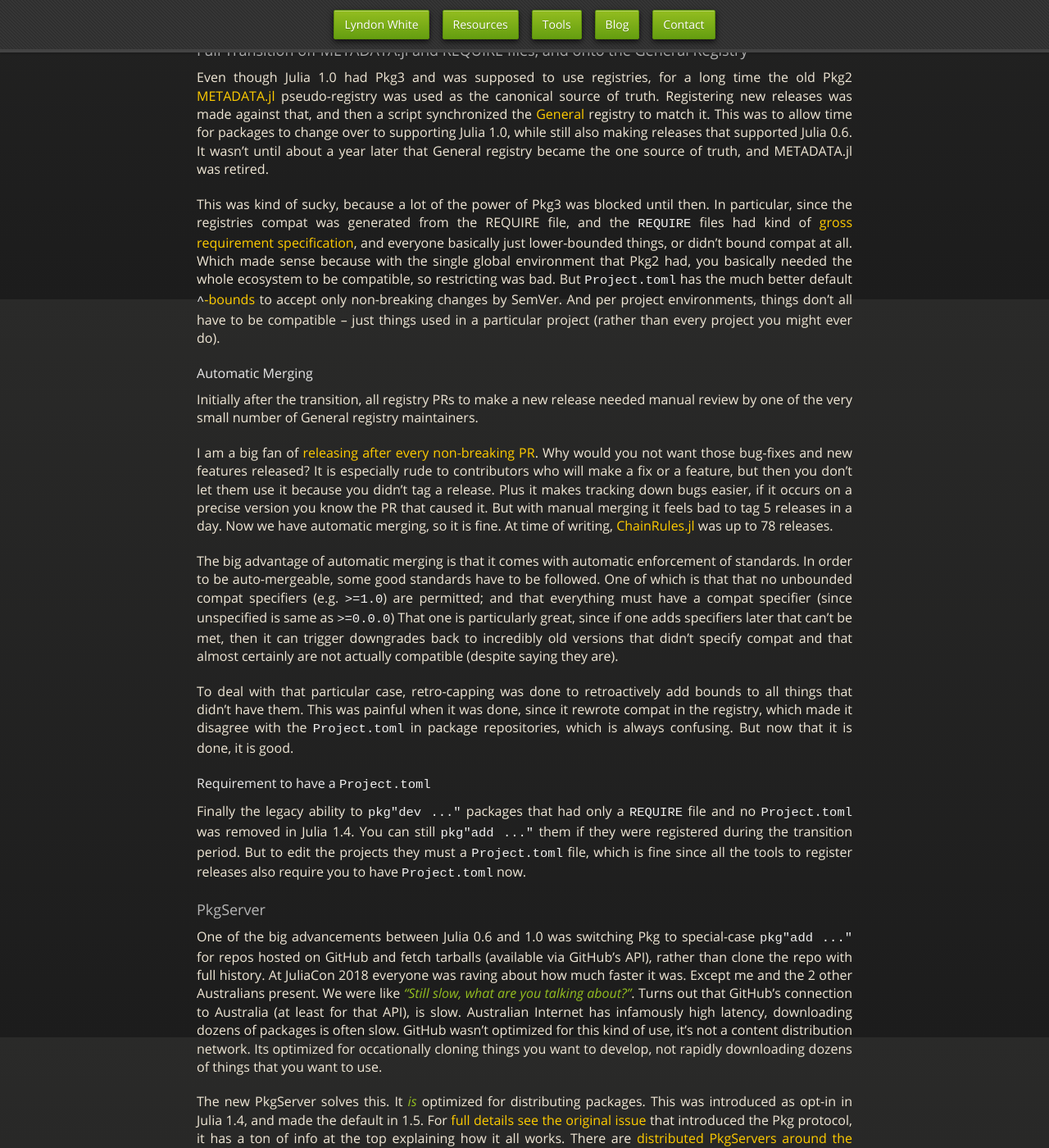
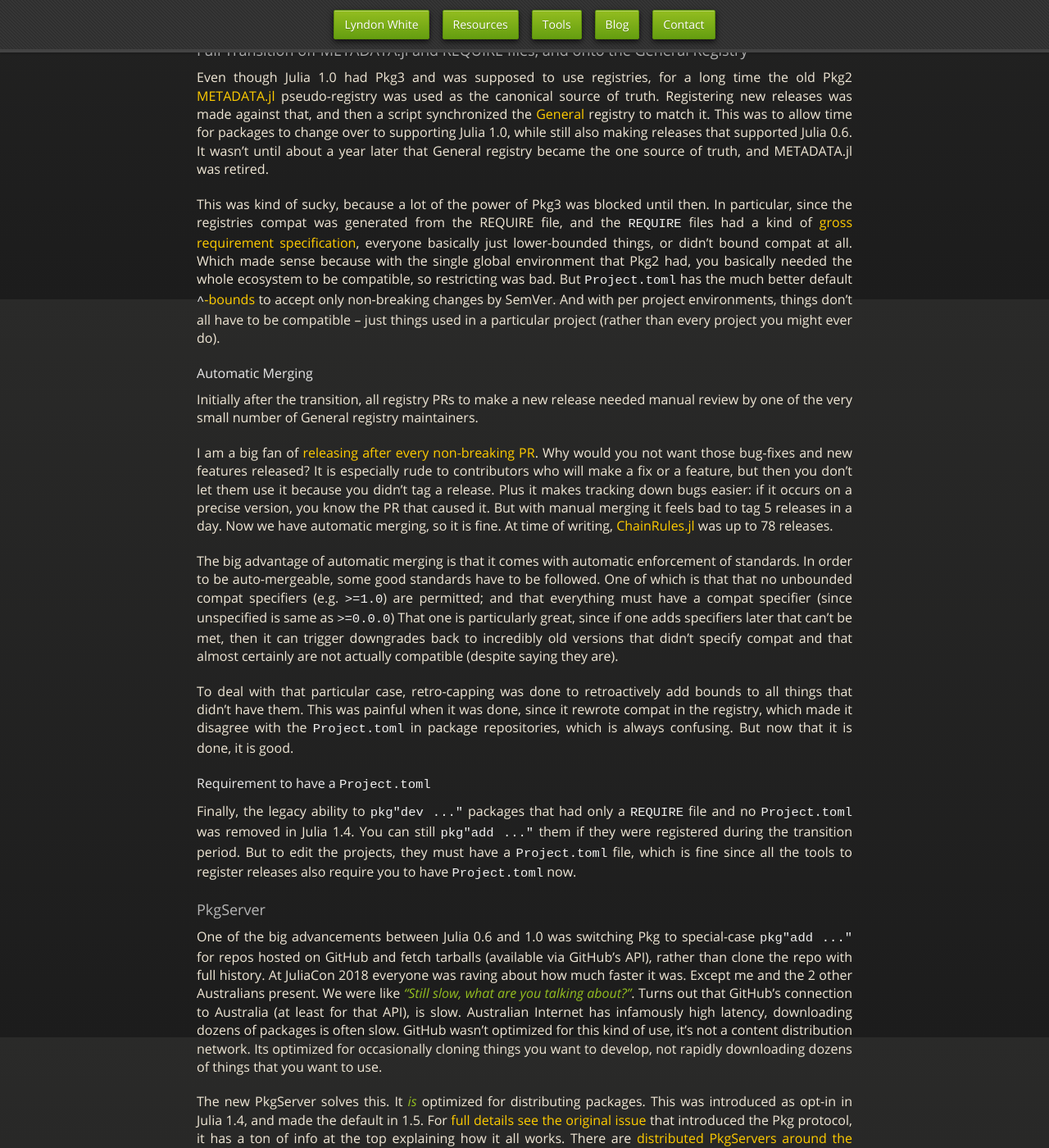
Before and after one commit to oxinabox/oxinabox.github.io, a Jekyll site: the page built from _posts/2021-03-14-Julia-1.6-what-has-changed-since-1.0.md, in a window 1280 px wide and 1400 px high, scrolled down 12235 px. Shown: the whole window at 82% size. Built offline with Jekyll 4.4.1, drawn with Linux system fonts in a browser that asks for light colours; nearby versions of some CDN libraries; some web fonts are replaced; some of the changed text lies outside the part shown.

Commit message:
Apply suggestions from code review
Co-authored-by: Nils <nils@gudat.uk>

```diff
--- a/_posts/2021-03-14-Julia-1.6-what-has-changed-since-1.0.md
+++ b/_posts/2021-03-14-Julia-1.6-what-has-changed-since-1.0.md
@@ -409,10 +409,10 @@
 It wasn't until about a year later that General registry became the one source of truth, and METADATA.jl was retired.
 
 This was kind of sucky, because a lot of the power of Pkg3 was blocked until then.
-In particular, since the registries compat was generated from the REQUIRE file, and the `REQUIRE` files had kind of [gross requirement specification](https://docs.julialang.org/en/v0.6/manual/packages/#Requirements-Specification-1), and everyone basically just lower-bounded things, or didn't bound compat at all.
+In particular, since the registries compat was generated from the REQUIRE file, and the `REQUIRE` files had a kind of [gross requirement specification](https://docs.julialang.org/en/v0.6/manual/packages/#Requirements-Specification-1), everyone basically just lower-bounded things, or didn't bound compat at all.
 Which made sense because with the single global environment that Pkg2 had, you basically needed the whole ecosystem to be compatible, so restricting was bad.
 But `Project.toml` has the much better default [`^`-bounds](https://julialang.github.io/Pkg.jl/v1/compatibility/#Version-specifier-format-1) to accept only non-breaking changes by SemVer.
-And per project environments, things don't all have to be compatible -- just things used in a particular project (rather than every project you might ever do).
+And with per project environments, things don't all have to be compatible -- just things used in a particular project (rather than every project you might ever do).
 
 #### Automatic Merging
 Initially after the transition, all registry PRs to make a new release needed manual review by one of the very small number of General registry maintainers.
@@ -420,7 +420,7 @@
 I am a big fan of [releasing after every non-breaking PR](https://www.oxinabox.net/2019/09/28/Continuous-Delivery-For-Julia-Packages.html).
 Why would you not want those bug-fixes and new features released?
 It is especially rude to contributors who will make a fix or a feature, but then you don't let them use it because you didn't tag a release.
-Plus it makes tracking down bugs easier, if it occurs on a precise version you know the PR that caused it.
+Plus it makes tracking down bugs easier: if it occurs on a precise version, you know the PR that caused it.
 But with manual merging it feels bad to tag 5 releases in a day.
 Now we have automatic merging, so it is fine.
 At time of writing, [ChainRules.jl](https://github.com/JuliaDiff/ChainRules.jl/) was up to 78 releases.
@@ -435,9 +435,9 @@
 But now that it is done, it is good.
 
 #### Requirement to have a `Project.toml`
-Finally the legacy ability to `pkg"dev ..."` packages that had only a `REQUIRE` file and no `Project.toml` was removed in Julia 1.4.
+Finally, the legacy ability to `pkg"dev ..."` packages that had only a `REQUIRE` file and no `Project.toml` was removed in Julia 1.4.
 You can still `pkg"add ..."` them if they were registered during the transition period.
-But to edit the projects they must a `Project.toml` file, which is fine since all the tools to register releases also require you to have `Project.toml` now.
+But to edit the projects, they must have a `Project.toml` file, which is fine since all the tools to register releases also require you to have `Project.toml` now.
 
 
 ### PkgServer
@@ -448,7 +448,7 @@
 Turns out that GitHub's connection to Australia (at least for that API), is slow.
 Australian Internet has infamously high latency, downloading dozens of packages is often slow.
 GitHub wasn't optimized for this kind of use, it's not a content distribution network.
-Its optimized for occationally cloning things you want to develop, not rapidly downloading dozens of things that you want to use.
+Its optimized for occasionally cloning things you want to develop, not rapidly downloading dozens of things that you want to use.
 
 The new PkgServer solves this.
 It *is* optimized for distributing packages.
@@ -460,8 +460,8 @@
 Its always been possible to host Julia packages on anything supporting git.
 There are [over a dozen packages in General Registry hosted on GitLab](https://github.com/JuliaRegistries/General/search?q=gitlab) for example.
 My employer, [Invenia](https://www.invenia.ca/), has all our internal packages hosted on GitLab, and registered on our internal registry.
-But in effect, prior to PkgServer, GitHub was 1st class in Pkg, due to its download as a tarball feature.
-It makes sense, GitLab and BitBucket don't even provide an API for downloading a repo via content (tree) hash (only commit hash), so it can't be implemented inside Pkg itself.
+But in effect, prior to PkgServer, GitHub was 1st class in Pkg, due to its download-as-a-tarball feature.
+It makes sense - GitLab and BitBucket don't even provide an API for downloading a repo via content (tree) hash (only commit hash), so it can't be implemented inside Pkg itself.
 But by going via PkgServer, everything can be consistently served.
 
 PkgServer has not been without struggles.
```
